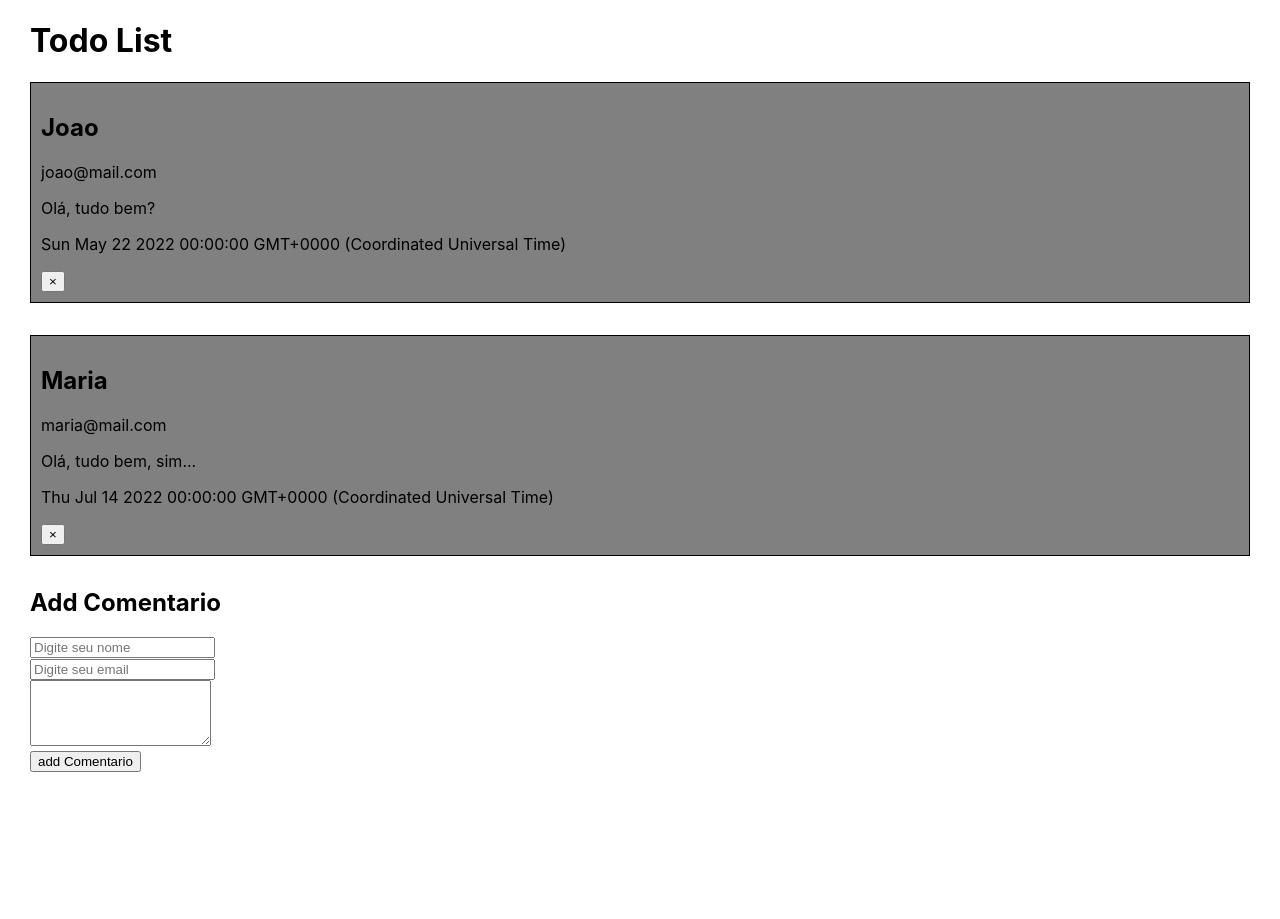
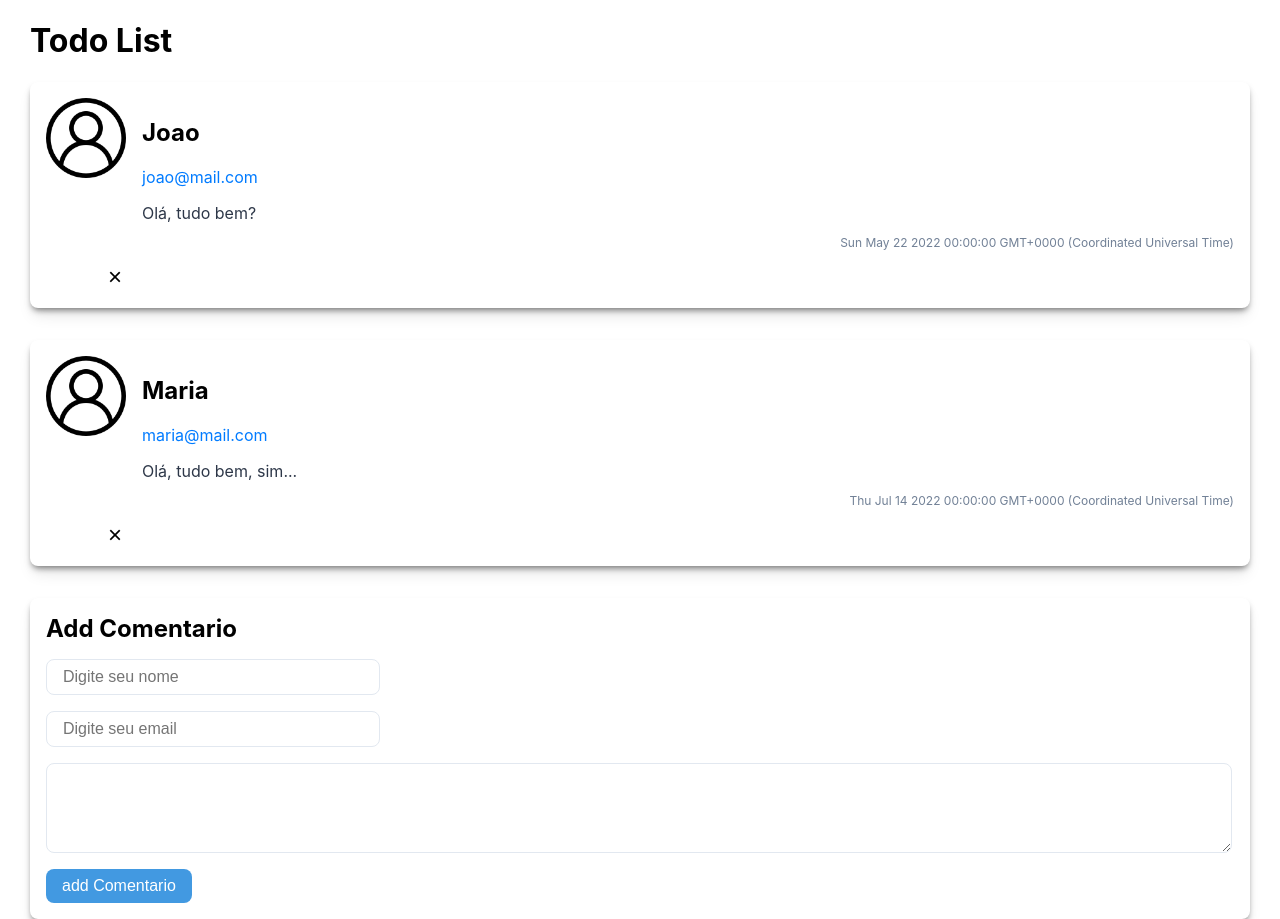
Before and after one commit to fnicom/To-Do-List-W-ReactJs, a React (Create React App) app: page / in a window 1280 px wide. Before the commit the page ends 800 px from the top, so only its background shows below. Built offline with nearby package versions, Linux system fonts and the light colour scheme.

Commit message:
estilo dos componentes

```diff
--- a/src/App.css
+++ b/src/App.css
@@ -1,3 +1,47 @@
 .App {
   padding: 0 30px;
 }
+
+.novo-comentario {
+  border-radius: .5rem;
+  box-shadow: 0 10px 15px -3px rgba(0, 0, 0, .1), 0 4px 6px -2px rgba(0, 0, 0, .5);
+  padding: 1rem;
+  background-color: #fff;
+}
+
+.novo-comentario h2 {
+  margin: 0;
+}
+
+.novo-comentario input {
+  width: 300px;
+}
+
+.novo-comentario textarea {
+  width: 97%
+
+}
+
+.novo-comentario input, .novo-comentario textarea {
+  color: #4a5568;
+  background-color: #fff;
+  border: 1px solid #e2e8f0;
+  font-size: 1rem;
+  padding: .5rem 1rem;
+  margin: 1rem 0;
+  display: block;
+  border-radius: .5rem;
+}
+
+.novo-comentario button {
+  background-color: #4299e1;
+  color: #fff;
+  font-size: 1rem;
+  padding: .5rem 1rem;
+  border-radius: .5rem;
+  border: none;
+}
+
+.novo-comentario button:hover {
+  background-color: #4299e1;
+}
--- a/src/App.js
+++ b/src/App.js
@@ -68,7 +68,7 @@ class App extends Component {
             </Comentarios>
           ))}
 
-          <form method='post' onSubmit={this.addComentario}>
+          <form method='post' onSubmit={this.addComentario} className='novo-comentario' >
             <h2>Add Comentario</h2>
             <div>
               <input
--- a/src/components/Comentario.css
+++ b/src/components/Comentario.css
@@ -1,6 +1,48 @@
 .Comentarios {
-    background: gray;
+    background-color: #fff;
     margin-bottom: 2rem;
-    border: 1px solid;
-    padding: 10px;
+    border-radius: .5rem;
+    box-shadow: 0 10px 15px -3px rgba(0, 0, 0, .1), 0 4px 6px -2px rgba(0, 0, 0, .5);
+    display: flex;
+    padding: 1rem;
 }
+
+.Comentarios .avatar {
+    max-width: 80px;
+    max-height: 80px;
+
+}
+
+.Comentarios .conteudo {
+    margin-left: 1rem;
+    width: 100%;
+}
+
+.Comentarios .usuario {
+    font-size: 1.25rem;
+    margin: .5rem 0 .25rem 0;
+    color: #2d3748;
+}
+
+.Comentarios .conteudo .email {
+    color: #007bff;
+}
+
+.Comentarios .conteudo .mensagem {
+    color: #2d3748;
+    margin: .5rem 0;
+}
+
+.Comentarios .conteudo .data {
+    text-align: right;
+    color: #718096;
+    font-size: .75rem;
+}
+
+.conteudo button {
+    position: relative;
+    right: 40px;
+    border: none;
+    background: none;
+    font-size: 1.5rem;
+}
--- a/src/components/Comentarios.jsx
+++ b/src/components/Comentarios.jsx
@@ -1,18 +1,26 @@
-import React from 'react';
-import './Comentario.css';
+import React from "react";
+import "./Comentario.css";
+import iamgemUsuario from "./user.png";
 
 const Comentarios = (props) => {
+//   const estilo = {
+//     color: "red",
+//     padding: "10px",
+//     fontSize: "30px",
+//   };
 
-    return (
-        <div className='Comentarios'>
-            <h2>{props.nome}</h2>
-            <p>{props.email}</p>
-            <p>{props.children}</p>
-            <p>{props.data.toString()}</p>
-            <button onClick={props.onRemove}>&times;</button>
-        </div>
+  return (
+    <div className="Comentarios">
+      <img className="avatar" src={iamgemUsuario} alt={props.nome} />
+      <div className='conteudo'>
+        <h2 className="nome">{props.nome}</h2>
+        <p className="email">{props.email}</p>
+        <p className="mensagem">{props.children}</p>
+        <p className="data">{props.data.toString()}</p>
+        <button onClick={props.onRemove}>&times;</button>
+      </div>
+    </div>
+  );
+};
 
-    )
-}
-
-export default Comentarios
+export default Comentarios;
```
Also changed, not shown: src/components/user.png (added).
